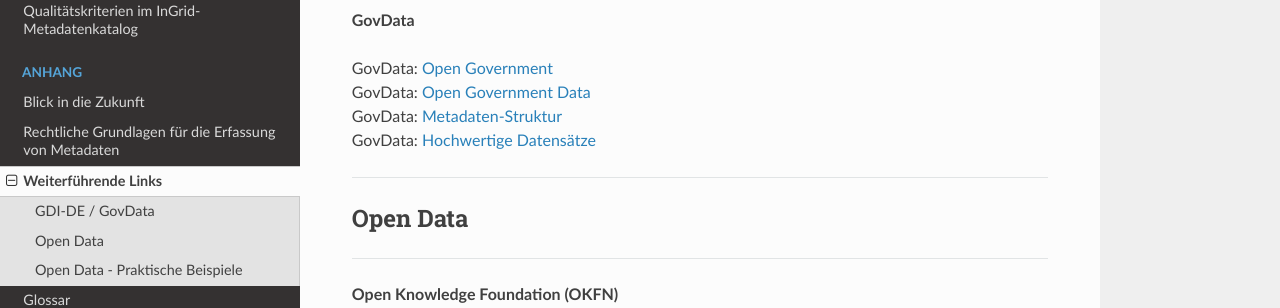
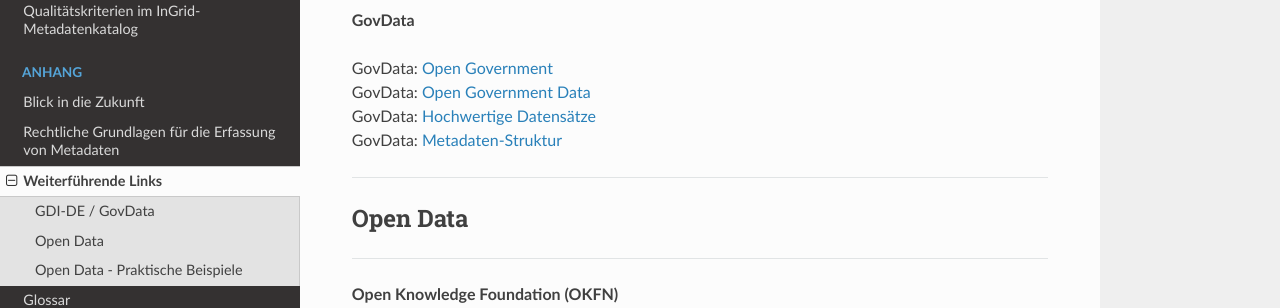
Before and after one commit to tomiwo/ingrid-mdk-st-high-quality-metadata, a Sphinx documentation site: the page built from docs/anhang/links.rst, in a window 1280 px wide and 900 px high. Shown: the part 401-709 px from the top of the window. Built offline with Sphinx 7.4.7 and the Read the Docs theme 3.1.0, drawn with Linux system fonts in a browser that asks for light colours.

```diff
--- a/docs/anhang/links.rst
+++ b/docs/anhang/links.rst
@@ -20,8 +20,8 @@ GDI-DE / GovData
 
 | GovData: `Open Government <https://www.govdata.de/informationen/open-government>`_
 | GovData: `Open Government Data <https://www.govdata.de/informationen/datenbereitsteller>`_
+| GovData: `Hochwertige Datensätze <https://www.govdata.de/informationen/hochwertige-datensaetze>`_
 | GovData: `Metadaten-Struktur <https://www.govdata.de/informationen/metadatenschema>`_
-| GovData: `Hochwertige Datensätze <https://www.govdata.de/informationen/hochwertige-datensaetze>`_
 
 -----------------------------------------------------------------------------
 
```
